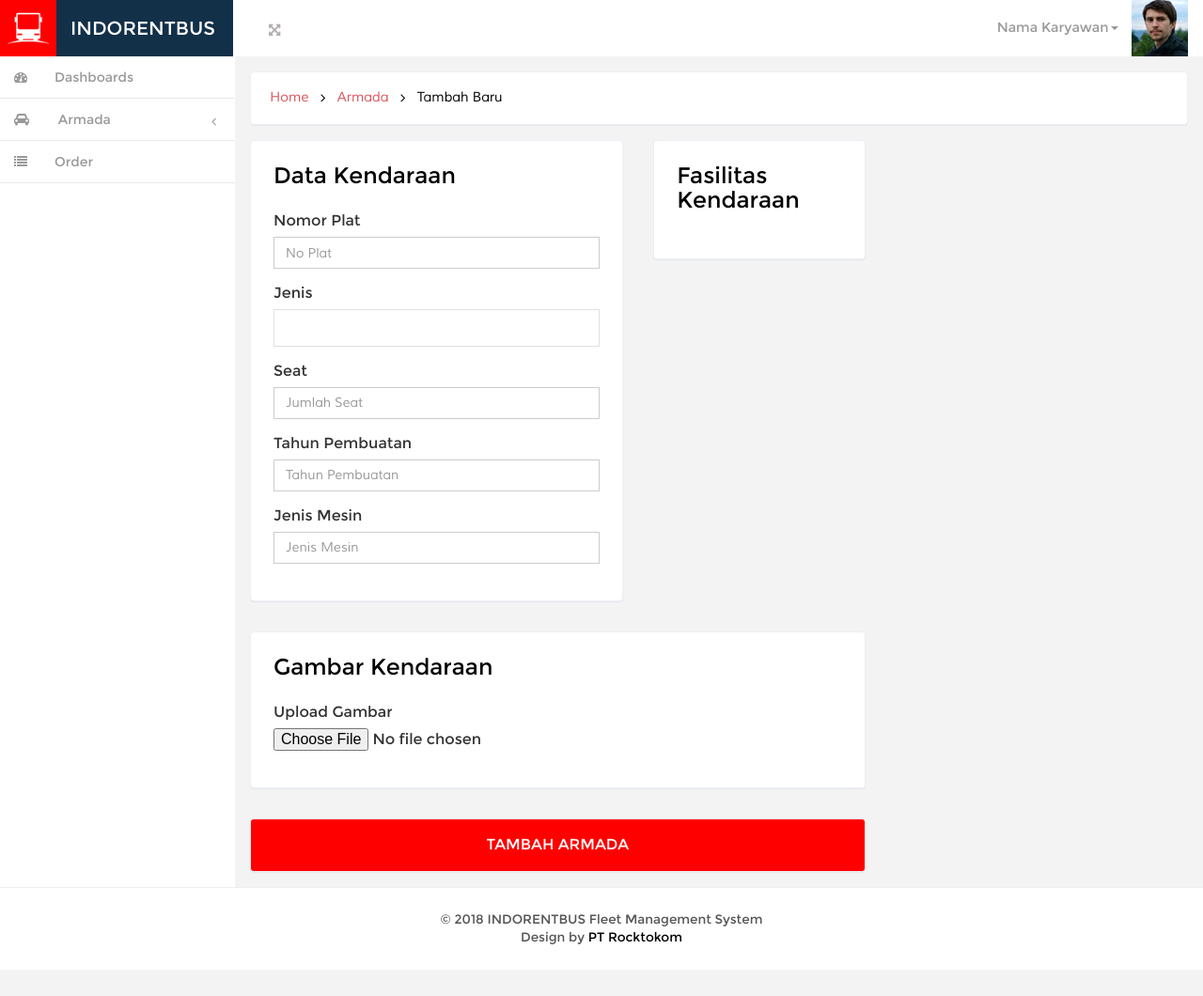
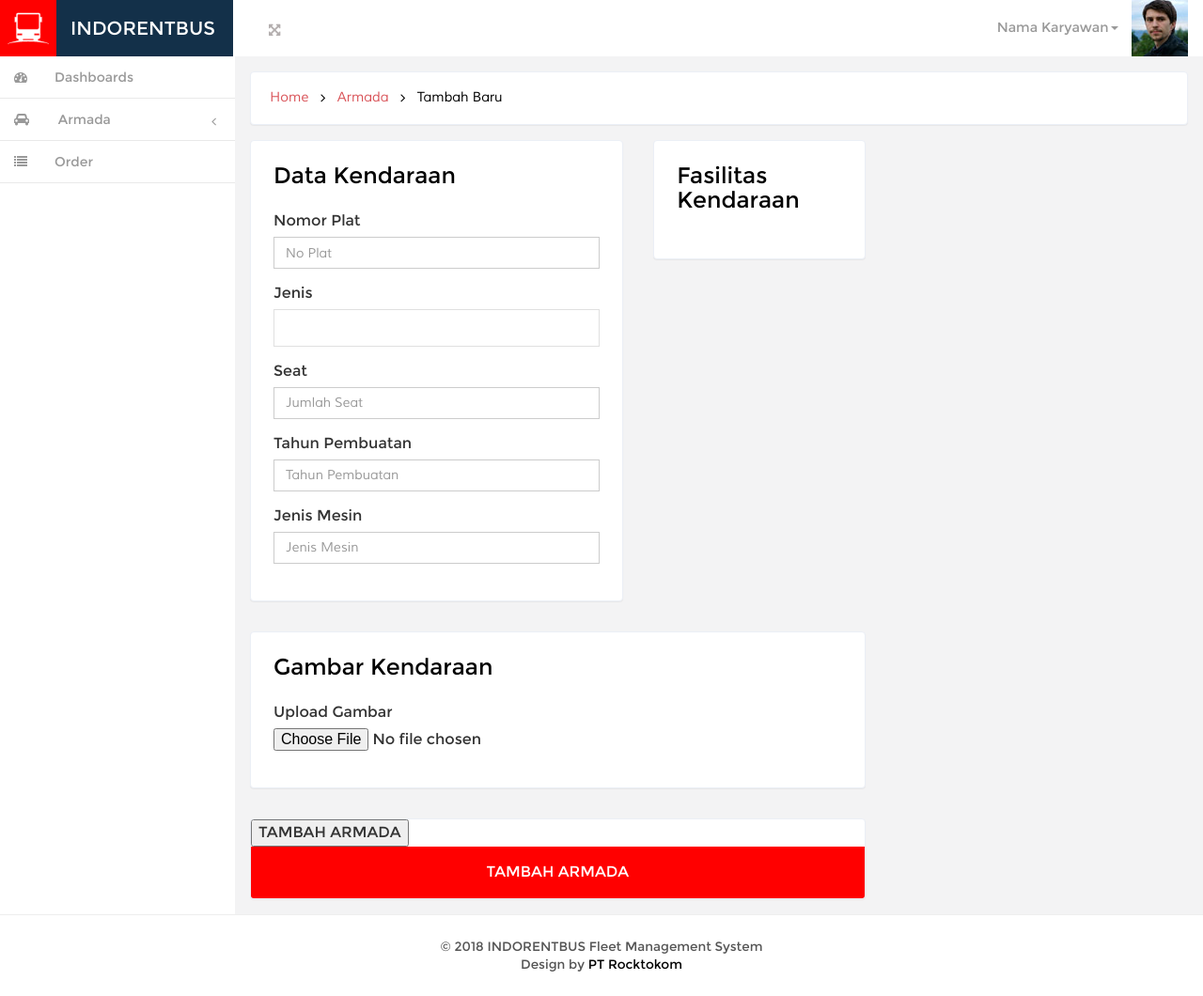
Before and after one commit to kemtol/indorentbus, a Jekyll site: the page built from laman/tambah-armada.html, in a window 1280 px wide. Shown: the whole page at 94% size. Built offline with Jekyll 4.4.1, drawn with Linux system fonts in a browser that asks for light colours; nearby versions of some CDN libraries; Markdown is read by kramdown in place of the engine named in the settings; comment, search, counter and statistics services are not loaded; before the commit the page ends 1032 px from its top, so only the background shows below that.

Commit message:
TAMBAH ARMADA
Signed-off-by: Errol Lenovo G40 <errol.widhavian@rocktokom.co>

```diff
--- a/laman/tambah-armada.html
+++ b/laman/tambah-armada.html
@@ -21,23 +21,23 @@ permalink: /armada/tambah/
 			<h3 id="forms-example" class="">Data Kendaraan</h3>
 			<div class="form-group">
 				<label for="nomerPlat">Nomor Plat</label>
-				<input type="text" class="form-control" id="nomerPlat" placeholder="No Plat">
+				<input type="text" class="form-control" id="nomerPlat" placeholder="No Plat" name="fleet_no">
 			</div>
 			<div class="form-group">
 				<label for="jenisBis">Jenis</label>
-				<select name="jenisBis" id="jenisBis" class="form-control1"></select>
+				<select name="fleet_type" id="jenisBis" class="form-control1"></select>
 			</div>
 			<div class="form-group">
 				<label for="seatBis">Seat</label>
-				<input type="text" class="form-control" id="seatBis" placeholder="Jumlah Seat">
+				<input type="text" class="form-control" id="seatBis" placeholder="Jumlah Seat" name="fleet_seat">
 			</div>
 			<div class="form-group">
 				<label for="tahunPembuatanBis">Tahun Pembuatan</label>
-				<input type="text" class="form-control" id="tahunPembuatan" placeholder="Tahun Pembuatan">
+				<input type="text" class="form-control" id="tahunPembuatan" placeholder="Tahun Pembuatan" name="fleet_year">
 			</div>
 			<div class="form-group">
 				<label for="jenisMesin">Jenis Mesin</label>
-				<input type="text" class="form-control" id="jenisMesin" placeholder="Jenis Mesin">
+				<input type="text" class="form-control" id="jenisMesin" placeholder="Jenis Mesin" name="fleet_engine">
 			</div>
 		</div>
 	</div>
@@ -51,12 +51,13 @@ permalink: /armada/tambah/
 			<h3 id="forms-example" class="">Gambar Kendaraan</h3>
 			<div class="form-group">
 				<label for="exampleInputFile">Upload Gambar</label>
-				<input type="file" id="exampleInputFile">
+				<input type="file" id="exampleInputFile" name="fleet_image">
 			</div>
 		</div>
 	</div>
 	<div class="col-xs-12 col-lg-8 grid-form">
 		<div class="col-xs-12 content-top-1 quick-btn">
+			<input id="saveForm" name="saveForm" type="submit" value="TAMBAH ARMADA">
 			<a href="">TAMBAH ARMADA</a>
 		</div>
 	</div>
```
